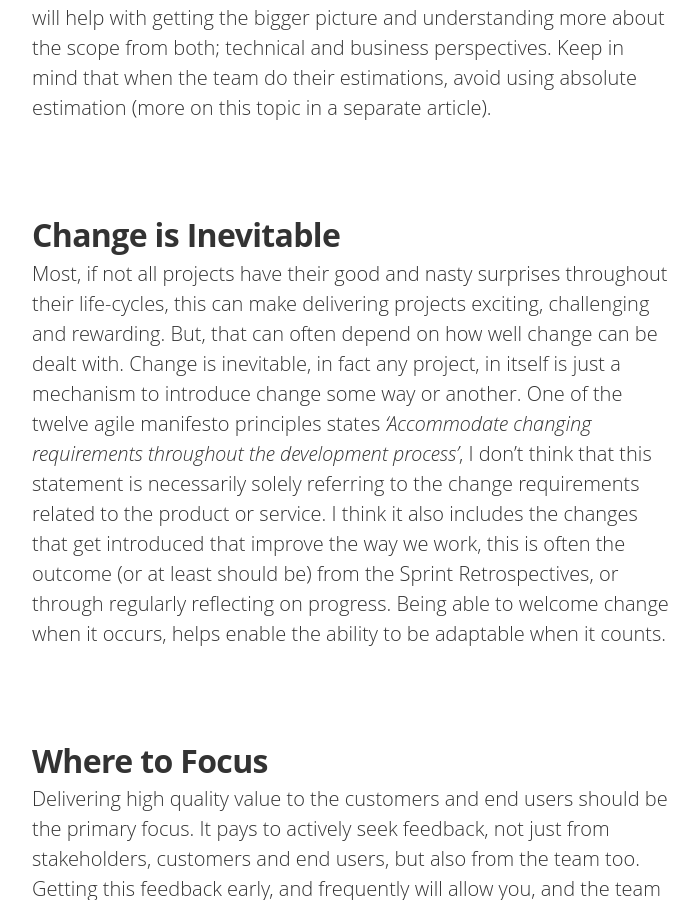
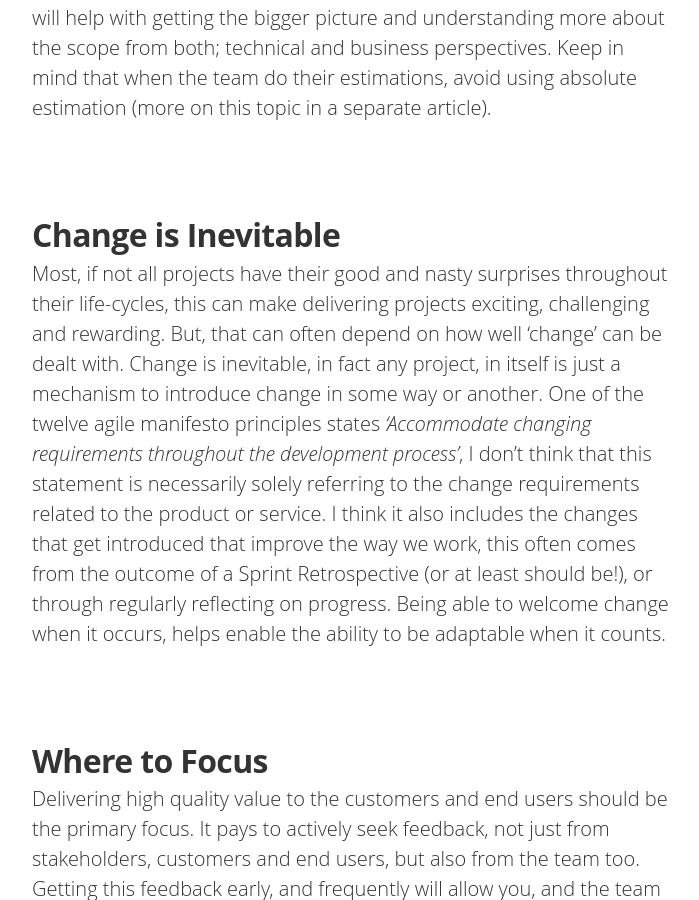
Before and after one commit to IamJackReed/JackReed, a Jekyll site: the page built from _posts/2017-09-21-taking-advantage-of-being-agile.markdown, in a window 1280 px wide and 900 px high, scrolled down 1672 px. Shown: the whole window, without its empty margins (288-987 px from the left). Built offline with Jekyll 4.4.1, drawn with Linux system fonts in a browser that asks for light colours; nearby versions of some CDN libraries; some web fonts are replaced; comment, search, counter and statistics services are not loaded.

Commit message:
Update 2017-09-21-taking-advantage-of-being-agile.markdown

```diff
--- a/_posts/2017-09-21-taking-advantage-of-being-agile.markdown
+++ b/_posts/2017-09-21-taking-advantage-of-being-agile.markdown
@@ -16,9 +16,9 @@ image2: /assets/article_images/2017-09-21-taking-advantage-of-being-agile/taking
 <span style="color:#00000; font-family: 'open sans'; font-size: 1em; font-size: 20px; font-weight: 200; hyphens: none;">The initial investment of time, cost  and resources should be applied properly. Start by reviewing the requirements, then establish what the maximum amount of customer value that can be delivered using the minimum amount of work effort. This will produce quantifiable value immediately and will provide some early validation. Quickest way to do this is, ask the business to value their requirements relative to each other, then allow the team to estimate those items. After doing this, it will help with getting the bigger picture and understanding more about the scope from both; technical and business perspectives. Keep in mind that when the team do their estimations, avoid using absolute estimation (more on this topic in a separate article).</span>
 
 # Change is Inevitable
-<span style="color:#00000; font-family: 'open sans'; font-size: 1em; font-size: 20px; font-weight: 200; hyphens: none;">Most, if not all projects have their good and nasty surprises throughout their life-cycles, this can make delivering projects exciting, challenging and rewarding. But, that can often depend on how well change can be dealt with.
-Change is inevitable, in fact any project, in itself is just a mechanism to introduce change some way or another.
-One of the twelve agile manifesto principles states _'Accommodate changing requirements throughout the development process'_, I don't think that this statement is necessarily solely referring to the change requirements related to the product or service. I think it also includes the changes that get introduced that improve the way we work, this is often the outcome (or at least should be) from the Sprint Retrospectives, or through regularly reflecting on progress. Being able to welcome change when it occurs, helps enable the ability to be adaptable when it counts. </span>
+<span style="color:#00000; font-family: 'open sans'; font-size: 1em; font-size: 20px; font-weight: 200; hyphens: none;">Most, if not all projects have their good and nasty surprises throughout their life-cycles, this can make delivering projects exciting, challenging and rewarding. But, that can often depend on how well 'change' can be dealt with.
+Change is inevitable, in fact any project, in itself is just a mechanism to introduce change in some way or another.
+One of the twelve agile manifesto principles states _'Accommodate changing requirements throughout the development process'_, I don't think that this statement is necessarily solely referring to the change requirements related to the product or service. I think it also includes the changes that get introduced that improve the way we work, this often comes from the outcome of a Sprint Retrospective (or at least should be!), or through regularly reflecting on progress. Being able to welcome change when it occurs, helps enable the ability to be adaptable when it counts. </span>
 
 
 # Where to Focus
```
